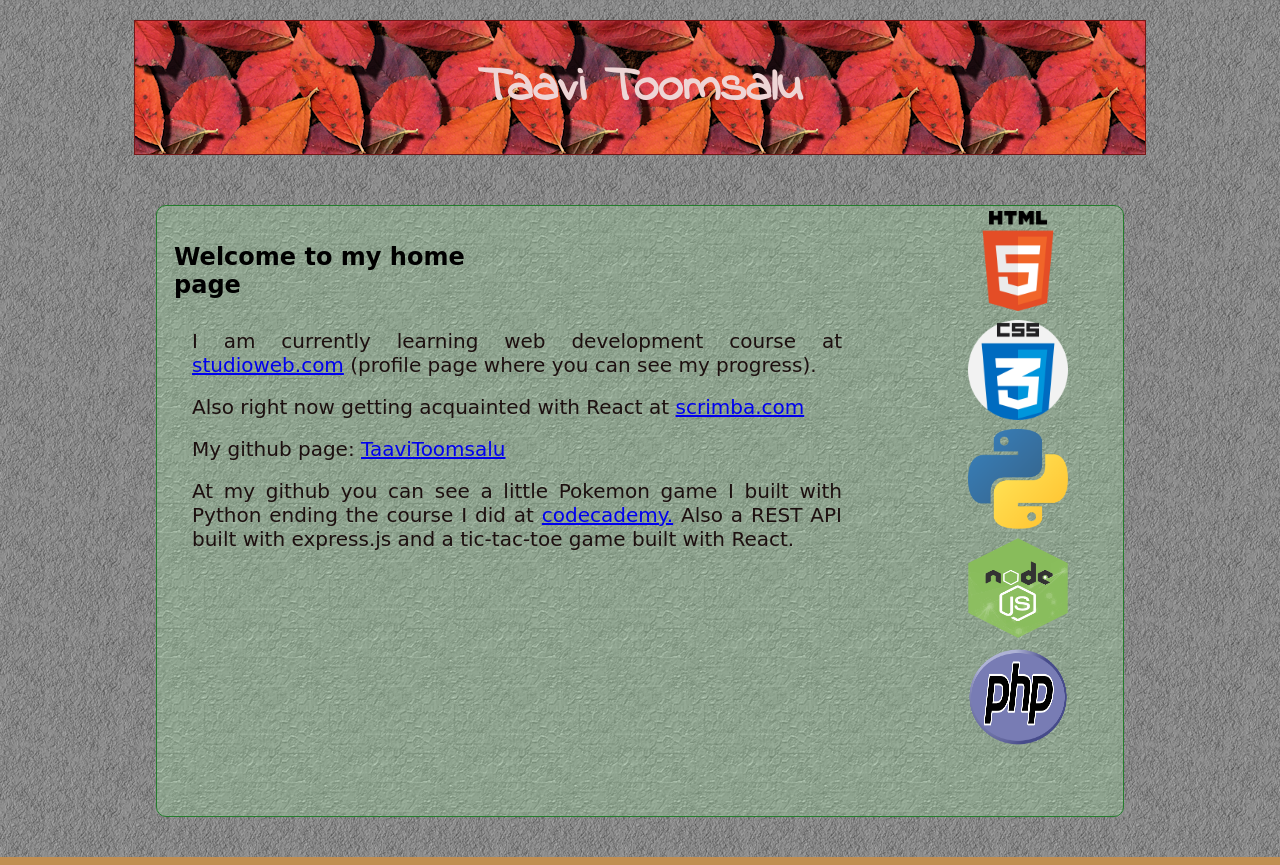
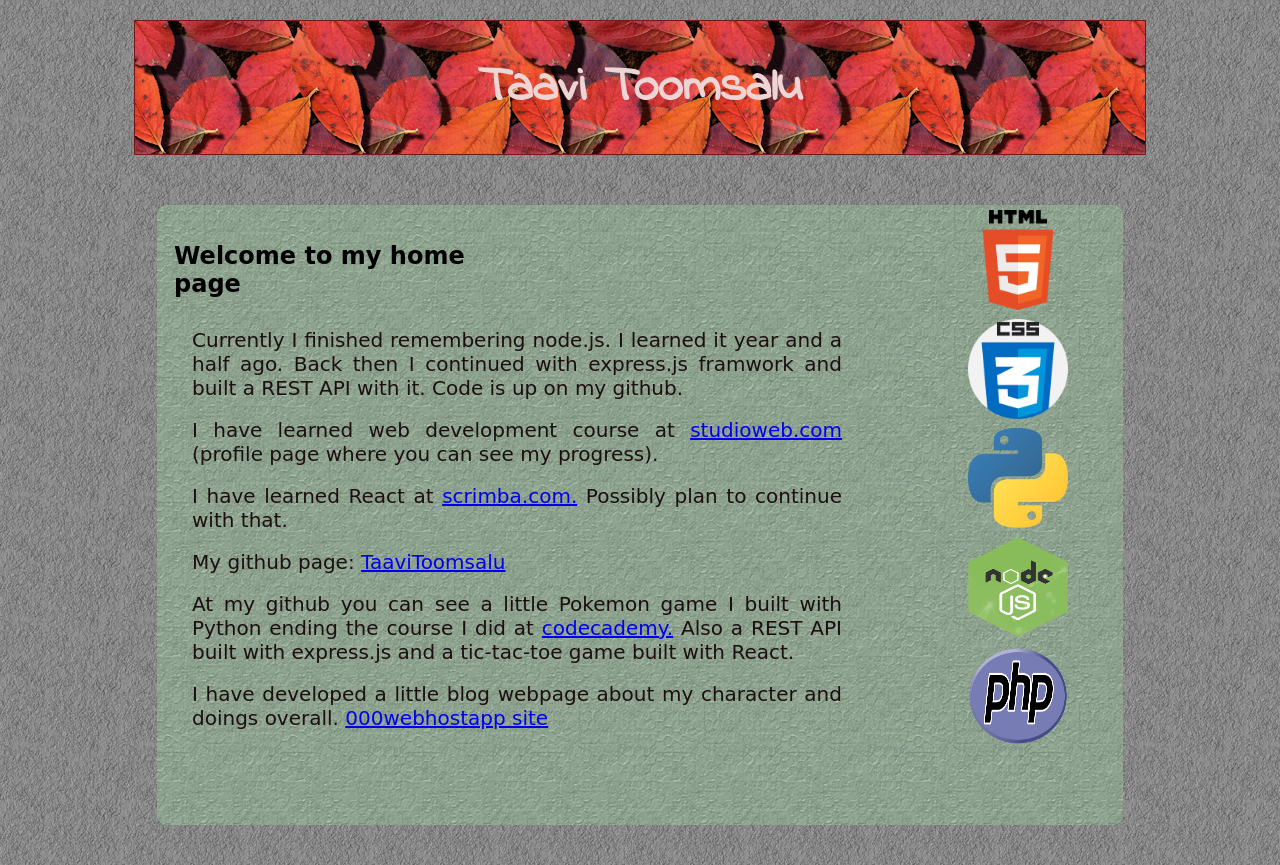
Before and after one commit to TaaviToomsalu/TaaviToomsalu.github.io, a plain HTML site: page index.html in a window 1280 px wide. Drawn offline with Linux system fonts and the light colour scheme; a web font is replaced by a local one.

Commit message:
Additions
Recapped node.js. Added webhostapp page

```diff
--- a/css/stylesheet.css
+++ b/css/stylesheet.css
@@ -51,13 +51,13 @@ h2 {
 }
 section {
 
-	border:  1px solid#237d2c;
+	/*border:  1px solid#237d2c;*/
 	border-radius: 10px;
 	padding: 5px;
 	margin : 40px auto;
 	margin-top: 50px;
 	max-width: 956px;
-	height: 600px;
+	height: 610px;
 	background: #fff;
 	background: url(../images/5028.png);
 	/*background: url("http://www.birds.com/wp-content/uploads/home/bird4.jpg");*/
--- a/index.html
+++ b/index.html
@@ -47,17 +47,22 @@
 
 
 	<br>
-	<p>I am currently learning web development course at <a href="https://school.studioweb.com/profile/toomsalu.taavi_6661" target="_blank">studioweb.com</a> (profile page where you can see my progress).</p>
+
+	<p>Currently I finished remembering node.js. I learned it year and a half ago. Back then I continued with express.js framwork and built a REST API with it. Code is up on my github.</p>
+	<br>
+	<p>I have learned web development course at <a href="https://school.studioweb.com/profile/toomsalu.taavi_6661" target="_blank">studioweb.com</a> (profile page where you can see my progress).</p>
 
 
 	<br>
-	<p>Also right now getting acquainted with React at <a href="https://scrimba.com/" target="_blank">scrimba.com</a></p>
+	<p>I have learned React at <a href="https://scrimba.com/" target="_blank">scrimba.com.</a> Possibly plan to continue with that.</p>
 
 	<br>
 	<p>My github page: <a href="https://github.com/TaaviToomsalu/" target="_blank">TaaviToomsalu</a></p>
 	<br>
 	<p>At my github you can see a little Pokemon game I built with Python ending the course I did at <a href="https://www.codecademy.com/profiles/elk.in.Forest4617333675" target="_blank">codecademy.</a>
 	Also a REST API built with express.js and a tic-tac-toe game built with React.</p>
+	<br>
+	<p>I have developed a little blog webpage about my character and doings overall. <a href="https://greatelk.000webhostapp.com" target="_blank">000webhostapp site</a></p>
 </section>
 
 
```
